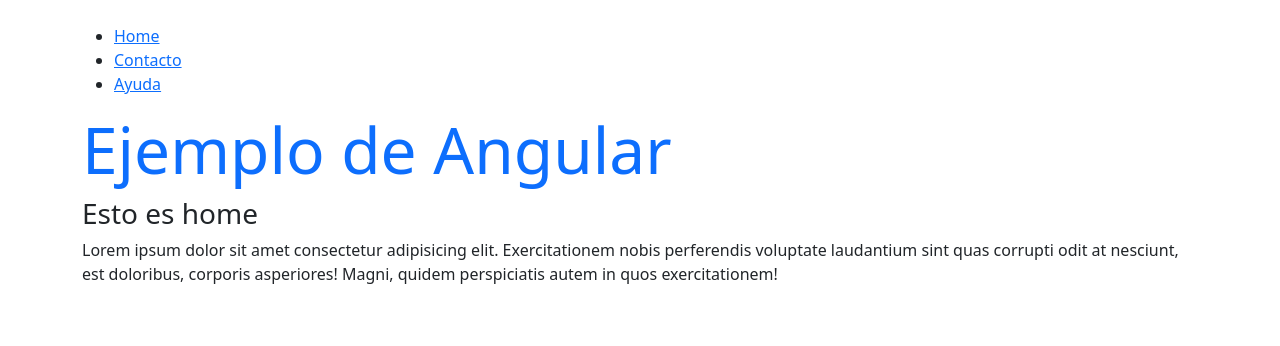
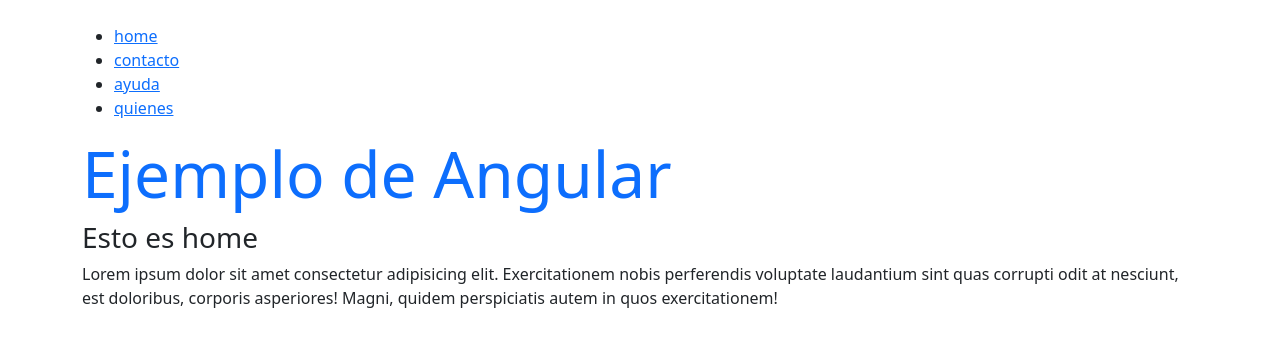
Before and after one commit to JuanPabloArriagada/fundamentos_angularS2, an Angular app: page / in a window 1280 px wide. Shown: the top 346 px of the page. Built offline with nearby package versions, Linux system fonts and the light colour scheme.

Commit message:
links del menu se añaden solos con un for para evitar trabajo extra

```diff
--- a/src/app/app-routing.module.ts
+++ b/src/app/app-routing.module.ts
@@ -4,6 +4,7 @@
 import { HomeComponent } from './pages/home/home.component';
 import { AyudaComponent } from './pages/ayuda/ayuda.component';
 import { NotfoundComponent } from './pages/notfound/notfound.component';
+import { QuienesComponent } from './pages/quienes/quienes.component';
 
 const routes: Routes = [
   {
@@ -23,6 +24,10 @@
     component:AyudaComponent
   },
   {
+    path:'quienes',
+    component:QuienesComponent
+  },
+  {
     path:'**',/* sirve para cualquier cosa, por ejemplo cuando no encutrar la pagina o SI la encuentra, debe ir abajo */ /* la app va de 1 en 1 buscando hacia abajo */
     component:NotfoundComponent
   },
--- a/src/app/app.module.ts
+++ b/src/app/app.module.ts
@@ -8,6 +8,7 @@
 import { AyudaComponent } from './pages/ayuda/ayuda.component';
 import { NotfoundComponent } from './pages/notfound/notfound.component';
 import { MenuComponent } from './components/menu/menu.component';
+import { QuienesComponent } from './pages/quienes/quienes.component';
 
 @NgModule({
   declarations: [
@@ -16,7 +17,8 @@
     ContactoComponent,
     AyudaComponent,
     NotfoundComponent,
-    MenuComponent
+    MenuComponent,
+    QuienesComponent
   ],
   imports: [
     BrowserModule,
--- a/src/app/components/menu/menu.component.html
+++ b/src/app/components/menu/menu.component.html
@@ -1,11 +1,5 @@
 <ul>
-    <li>
-        <a href="">Home</a>
-    </li>
-    <li>
-        <a href="">Contacto</a>
-    </li>
-    <li>
-        <a href="">Ayuda</a>
+    <li *ngFor="let ruta of rutas">
+        <a href="" [routerLink]="ruta.destino">{{ruta.nombre}}</a>
     </li>
 </ul>
--- a/src/app/components/menu/menu.component.ts
+++ b/src/app/components/menu/menu.component.ts
@@ -7,4 +7,22 @@
 })
 export class MenuComponent {
 
+  rutas=[
+    {
+      nombre:'home',
+      destino:'/home'
+    },
+    {
+      nombre:'contacto',
+      destino:'/contacto'
+    },
+    {
+      nombre:'ayuda',
+      destino:'/ayuda'
+    },
+    {
+      nombre:'quienes',
+      destino:'/quienes'
+    },
+  ]
 }
--- /dev/null
+++ b/src/app/pages/quienes/quienes.component.html
@@ -0,0 +1 @@
+<h1>Quienes Somos</h1>
```
Also changed, not shown: src/app/pages/quienes/quienes.component.ts (added, +10 -0 lines), src/app/pages/quienes/quienes.component.css (added), 1 other file (tests, documents, lock files or other folders).
